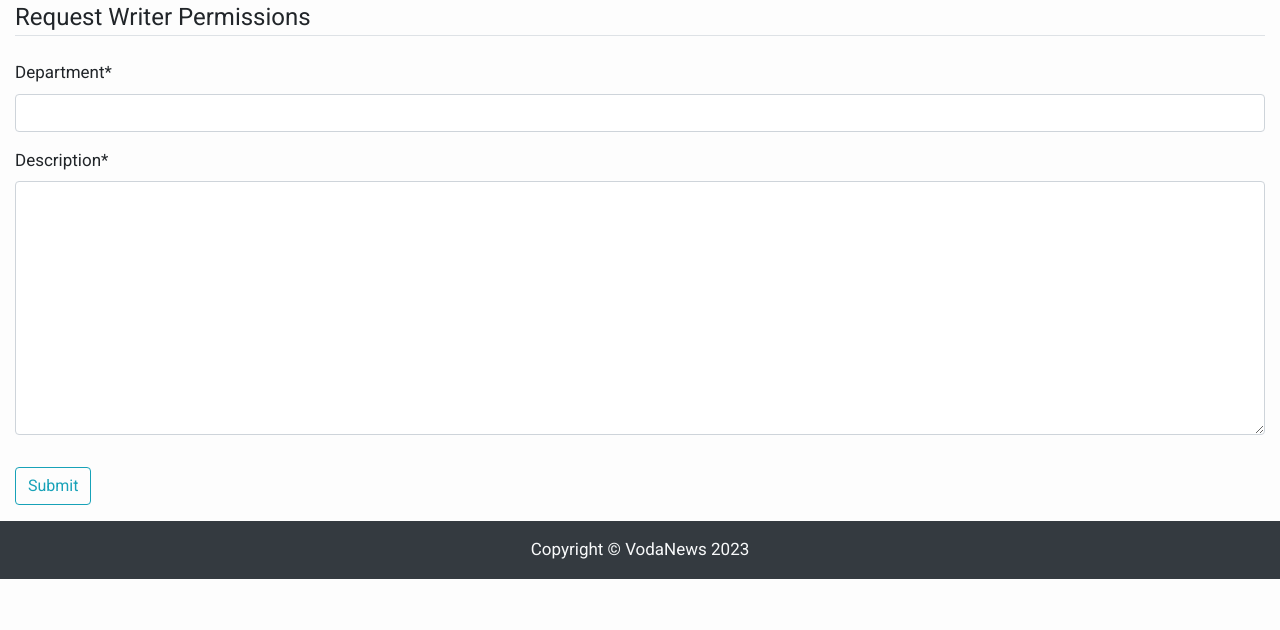
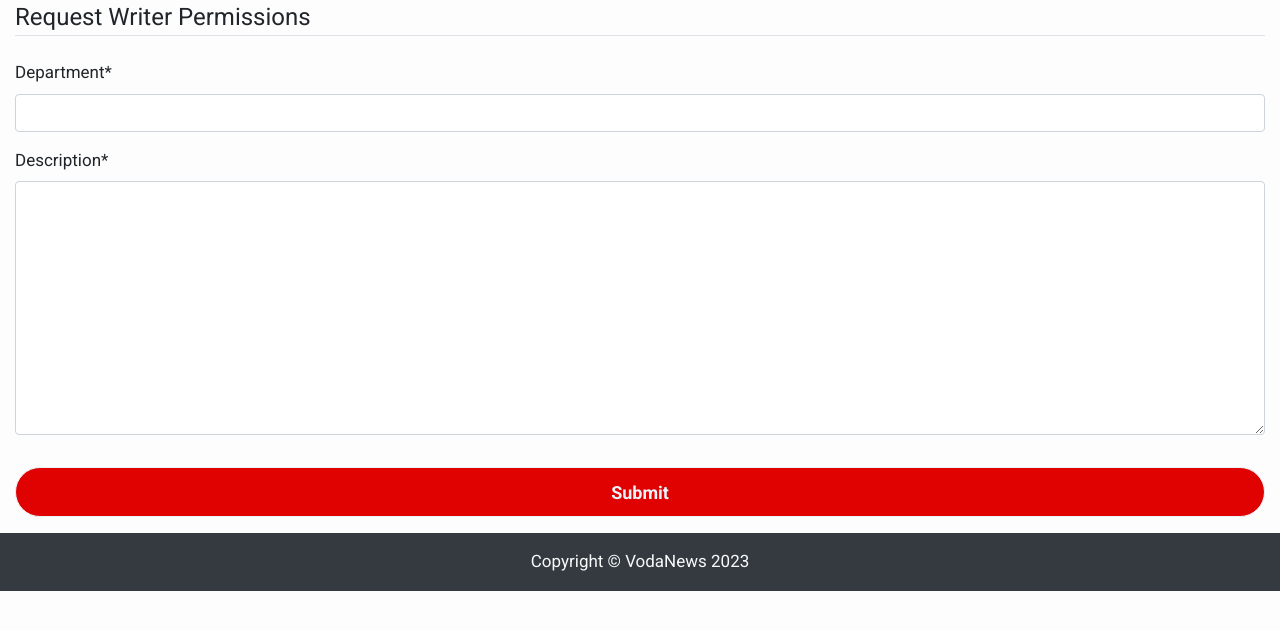
Before and after one commit to jab098/Vodafone-News, a Django app: page /users/request-write/ in a window 1280 px wide. Shown: the part 110-740 px from the top of the page. Run offline with Django 4.2, Linux system fonts and the light colour scheme; parts of the project's set-up code (start-up, migrations or seed data) failed here and were passed over; some libraries are stand-ins or nearby versions.

Commit message:
updated write request button

```diff
--- a/RIAProject/static/css/style.css
+++ b/RIAProject/static/css/style.css
@@ -74,3 +74,16 @@ footer{
 .content-section {
     margin: 10px 15px 10px 15px;
 }
+
+.register {
+    width: 100%;
+    height: 50px;
+    border: 1px solid;
+    background: #e00201;
+    border-radius: 25px;
+    font-size: 18px;
+    color: #e9f4fb;
+    font-weight: 700;
+    cursor: pointer;
+    outline: none;
+}
--- a/RIAProject/users/templates/users/request_write.html
+++ b/RIAProject/users/templates/users/request_write.html
@@ -1,7 +1,20 @@
 {% extends "base.html" %}
 {% load crispy_forms_tags %}
 {% block content %}
-
+<style>
+    .register {
+        width: 100%;
+        height: 50px;
+        border: 1px solid;
+        background: #e00201;
+        border-radius: 25px;
+        font-size: 18px;
+        color: #e9f4fb;
+        font-weight: 700;
+        cursor: pointer;
+        outline: none;
+    }
+</style>
     <form method="POST">
         <!-- creating cross site request forgery token to protect the form agadinst attacks -->
         {% csrf_token %}
@@ -15,7 +28,7 @@
                     {{ form | crispy }}
                 </fieldset>
                 <div class="form-group">
-                    <button class="btn btn-outline-info" type="submit">Submit</button>
+                    <button class="register" type="submit">Submit</button>
                 </div>
             </form>
         </div>
```
Also changed, not shown: RIAProject/db.sqlite3.
